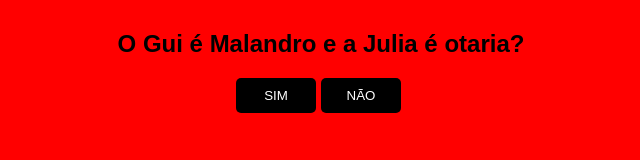
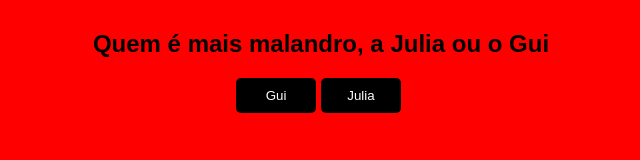
Before and after one commit to Guilhermeets/GuilhermeMalandro, a plain HTML site: page index.html in a window 1280 px wide. Shown: the whole page, without its empty margins (329-969 px from the left). Drawn offline with Linux system fonts and the light colour scheme.

Commit message:
Update index.html

```diff
--- a/index.html
+++ b/index.html
@@ -10,10 +10,10 @@
 
 <body>
     <div id="conteudo">
-        <h2>O Gui é Malandro e a Julia é otaria?</h2>
+        <h2>Quem é mais malandro, a Julia ou o Gui</h2>
         <div style="margin: auto;width: 170px;">
-          <a href="https://www.tiktok.com/@timbinha.o.gato/video/7636154479737441556?q=cafajeste%20chucro&t=1779758882688">  <button style="position: fixed;display: block;" class="btn" onclick="sim()">SIM</button> </a>
-            <button class="btn" onclick="desvia(this)" onmouseover="desvia(this)" style="position: absolute;">NÃO</button>
+          <a href="https://www.tiktok.com/@timbinha.o.gato/video/7636154479737441556?q=cafajeste%20chucro&t=1779758882688">  <button style="position: fixed;display: block;" class="btn" onclick="sim()">Gui</button> </a>
+            <button class="btn" onclick="desvia(this)" onmouseover="desvia(this)" style="position: absolute;">Julia</button>
         </div>
     </div>
 </body>
```
